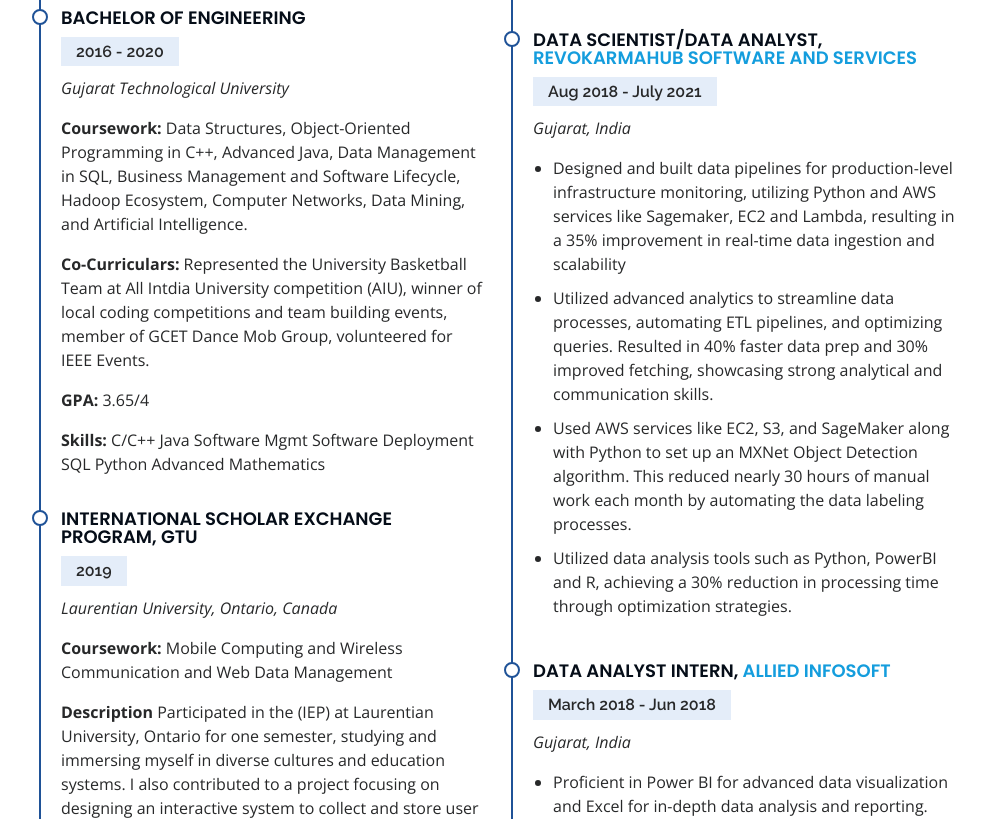
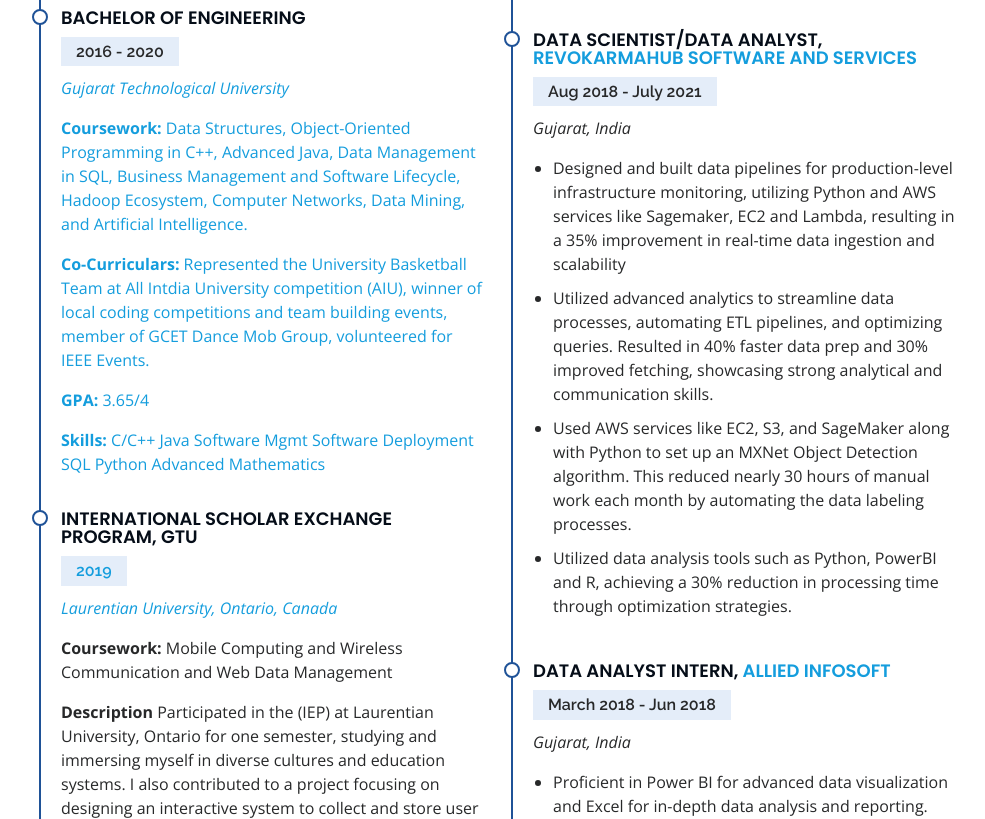
Before and after one commit to ShivamZal/ShivamZal.github.io, a plain HTML site: page index.html in a window 1280 px wide. Shown: the part 3671-4490 px from the top of the page, without its empty margins (291-1276 px from the left). Drawn offline with nearby package versions, Linux system fonts and the light colour scheme.

Commit message:
Update index.html

```diff
--- a/index.html
+++ b/index.html
@@ -316,7 +316,7 @@
             <div class="resume-item">
               <h4>Bachelor of Engineering</h4>
               <h5>2016 - 2020</h5>
-              <p><em>Gujarat Technological University</em></p>
+              <p><em><a href="https://www.gtu.ac.in/" target="_blank"> Gujarat Technological University</em></p>
               <p><b>Coursework: </b> Data Structures, Object-Oriented Programming in C++, Advanced Java, Data Management in SQL, Business Management and Software Lifecycle, Hadoop Ecosystem, Computer Networks, Data Mining, and Artificial Intelligence.
               </b>
                 <p>
@@ -336,7 +336,7 @@
             <div class="resume-item">
               <h4>International Scholar Exchange Program, GTU</h4>
               <h5>2019</h5>
-              <p><em><a href-"https://laurentian.ca/" target="_blank">Laurentian University, Ontario, Canada</a></em></p>
+             <p><em><a href="https://laurentian.ca/" target="_blank">Laurentian University, Ontario, Canada</a></em></p>
               <p><b>Coursework: </b>Mobile Computing and Wireless Communication and Web Data Management
                 <p>
 
```
